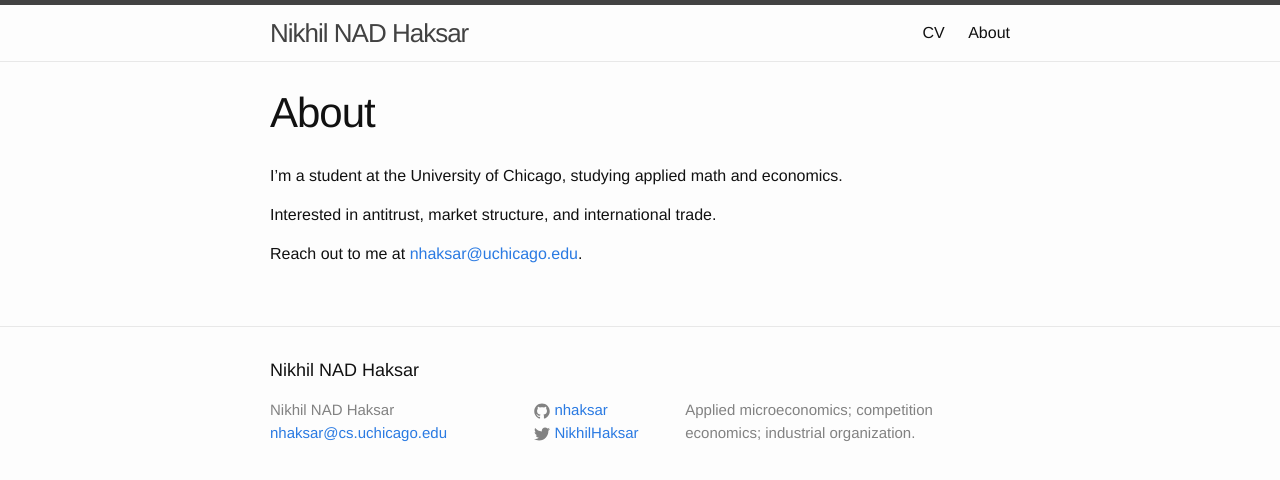
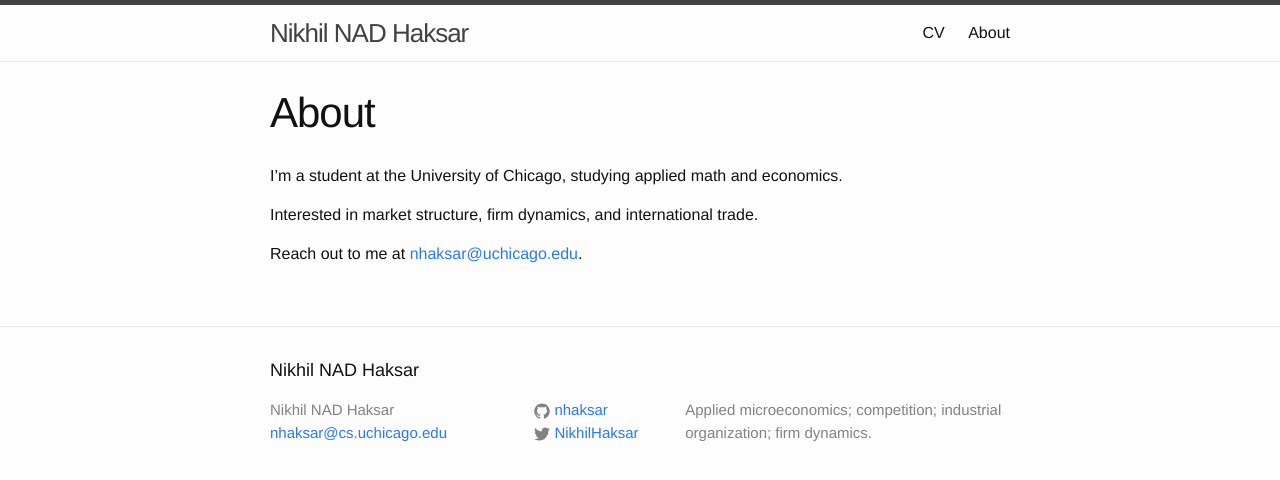
Before and after one commit to nhaksar/nhaksar.github.io, a Jekyll site: the page built from about.md, in a window 1280 px wide. Shown: the top 480 px of the page. Built offline with Jekyll 4.4.1, drawn with Linux system fonts in a browser that asks for light colours.

Commit message:
updated content

```diff
--- a/_config.yml
+++ b/_config.yml
@@ -9,7 +9,7 @@
 title: Nikhil NAD Haksar
 email: nhaksar@cs.uchicago.edu
 description: > # this means to ignore newlines until "baseurl:"
-  Applied microeconomics; competition economics; industrial organization.
+  Applied microeconomics; competition; industrial organization; firm dynamics.
 baseurl: "" # the subpath of your site, e.g. /blog
 url: "https://nhaksar.github.io" # the base hostname & protocol for your site
 twitter_username: NikhilHaksar
--- a/about.md
+++ b/about.md
@@ -6,6 +6,6 @@ permalink: /about/
 
 I'm a student at the University of Chicago, studying applied math and economics.
 
-Interested in antitrust, market structure, and international trade.
+Interested in market structure, firm dynamics, and international trade.
 
 Reach out to me at [nhaksar@uchicago.edu](mailto:nhaksar@uchicago.edu).
--- a/index.html
+++ b/index.html
@@ -4,7 +4,7 @@ layout: default
 
 <div class="home">
 	<p>I'm a third-year undergraduate at the University of Chicago studying applied math and economics.
-	Interested in applying concrete, quantitative methods to studying market structure and public policy;
+	Interested in empirical research on market structure, firm dynamics, and public policy;
 	I also enjoy portrait and event photography, as well as learning new languages.</p>
   <br>
   <h1 class="page-heading">Posts</h1>
```
Also changed, not shown: CV.md (+1 -1 lines).
